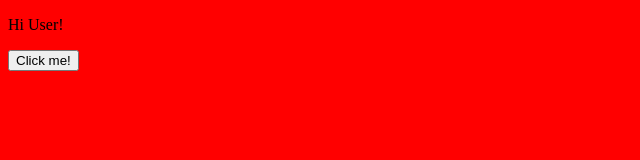
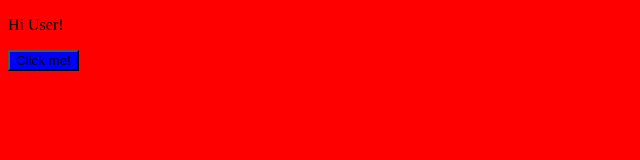
Before and after one commit to RadzhamiDzhan/myJS, a plain HTML site: page index.html in a window 1280 px wide. Shown: the whole page, without its empty margins (0-640 px from the left). Drawn offline with Linux system fonts and the light colour scheme.

Commit message:
change button color

```diff
--- a/style.css
+++ b/style.css
@@ -1,3 +1,7 @@
 body {
     background-color: red;
 }
+
+button {
+    background-color: blue;
+}
```
